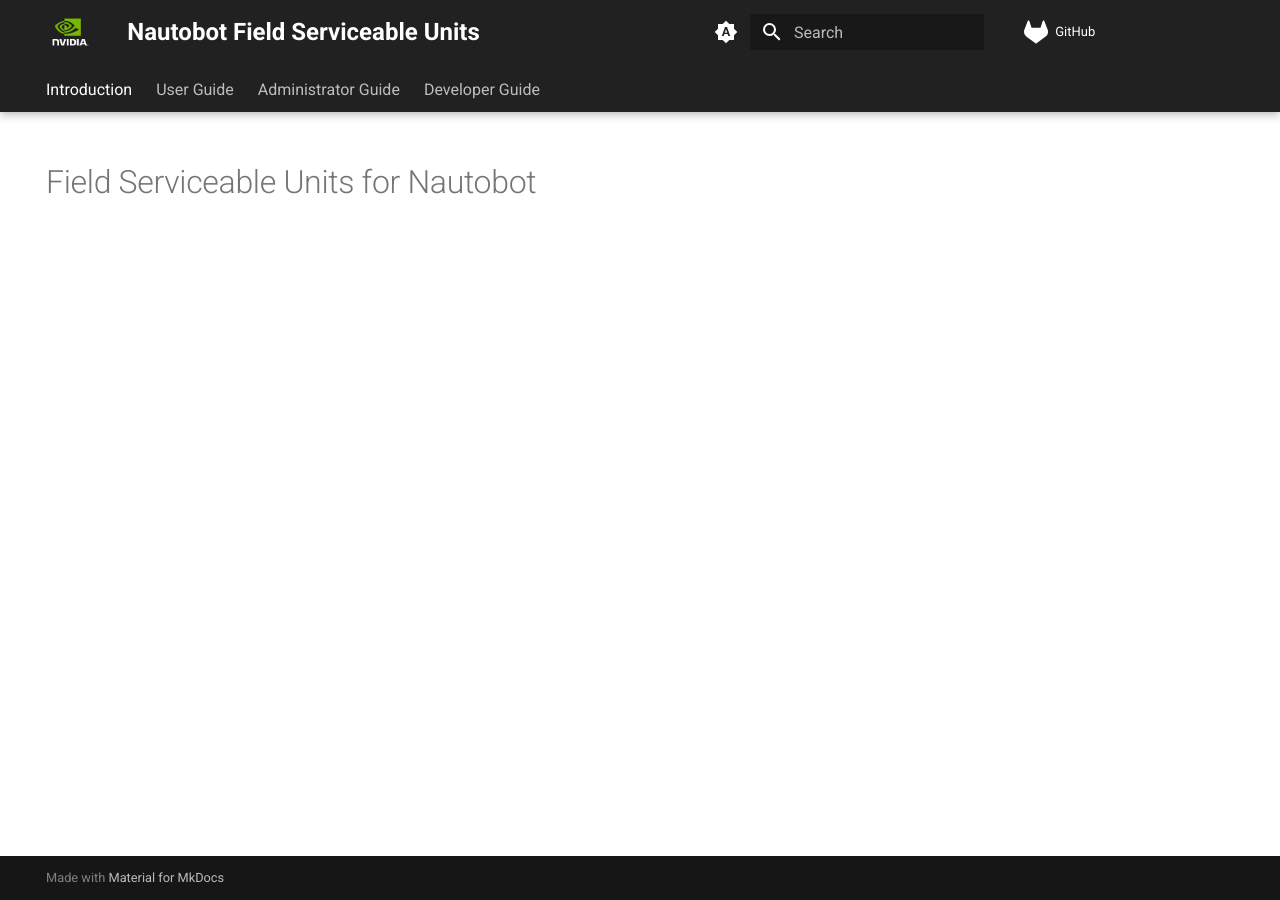
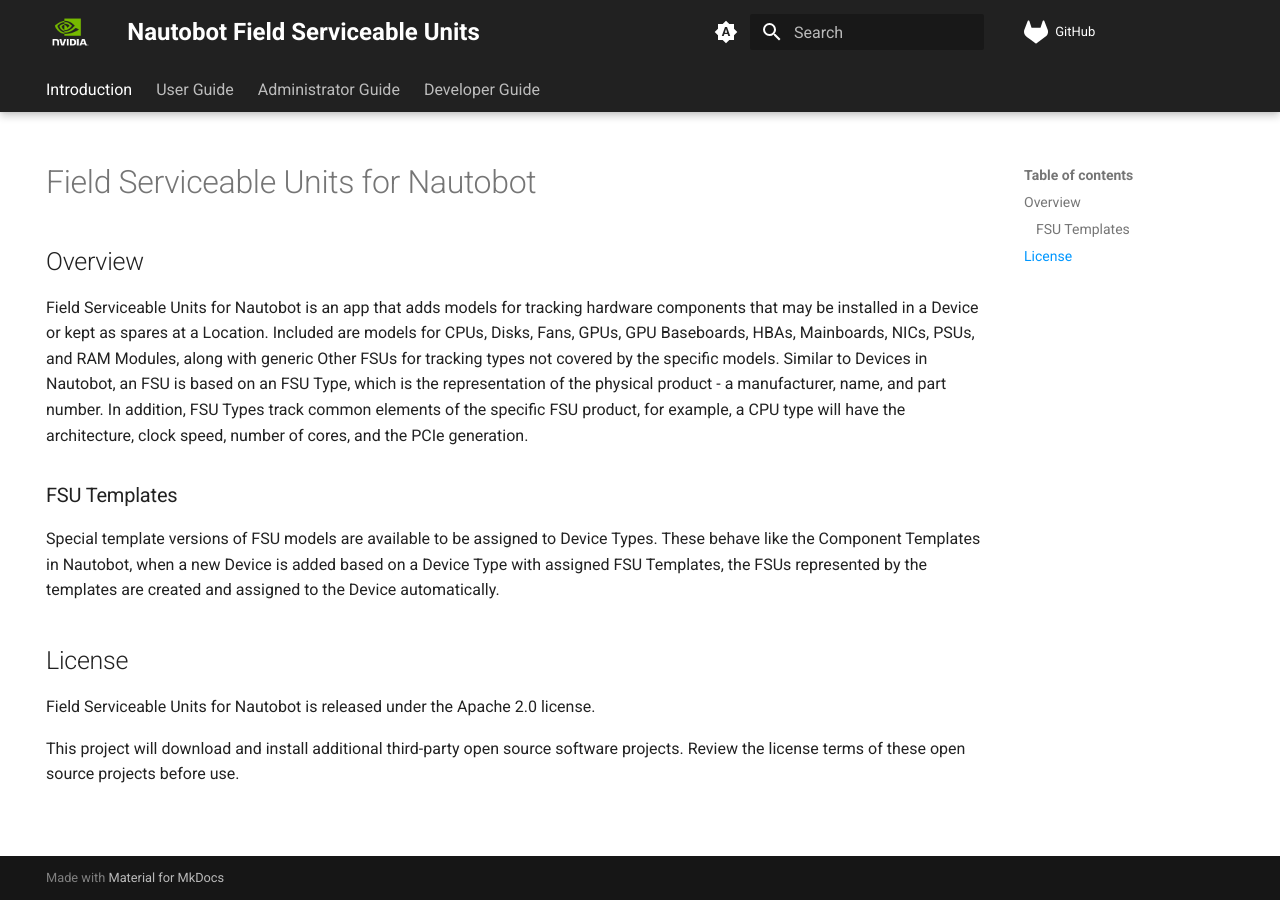
Before and after one commit to NVIDIA/nautobot-app-fsus, an MkDocs documentation site: the page built from docs/index.md, in a window 1280 px wide. Built offline with MkDocs 1.6.1 and Material for MkDocs 9.7.7, drawn with Linux system fonts in a browser that asks for light colours; comment, search, counter and statistics services are not loaded.

Commit message:
Update the README file.
Small doc fixes

Signed-off-by: Mark Troyer <mtroyer@nvidia.com>

```diff
--- a/README.md
+++ b/README.md
@@ -1 +1,20 @@
 # Field Serviceable Units for Nautobot
+
+## Overview
+
+Field Serviceable Units for Nautobot is an app that adds models for tracking hardware components that may be installed in a Device or kept as spares at a Location.
+Included are models for CPUs, Disks, Fans, GPUs, GPU Baseboards, HBAs, Mainboards, NICs, PSUs, and RAM Modules, along with generic Other FSUs for tracking types not covered by the specific models.
+Similar to Devices in Nautobot, an FSU is based on an FSU Type, which is the representation of the physical product - a manufacturer, name, and part number.
+In addition, FSU Types track common elements of the specific FSU product, for example, a CPU type will have the architecture, clock speed, number of cores, and the PCIe generation.
+
+### FSU Templates
+
+Special template versions of FSU models are available to be assigned to Device Types.
+These behave like the Component Templates in Nautobot, when a new Device is added based on a Device Type with assigned FSU Templates, the FSUs represented by the templates are created and assigned to the Device automatically.
+
+## License
+
+Field Serviceable Units for Nautobot is released under the Apache 2.0 license.
+
+This project will download and install additional third-party open source software projects.
+Review the license terms of these open source projects before use.
```
Also changed, not shown: docs/admin/install.md (+1 -1 lines), docs/user/fsus.md (+2 -2 lines), docs/admin/upgrade.md (renamed from docs/admin/upgrade.html).
